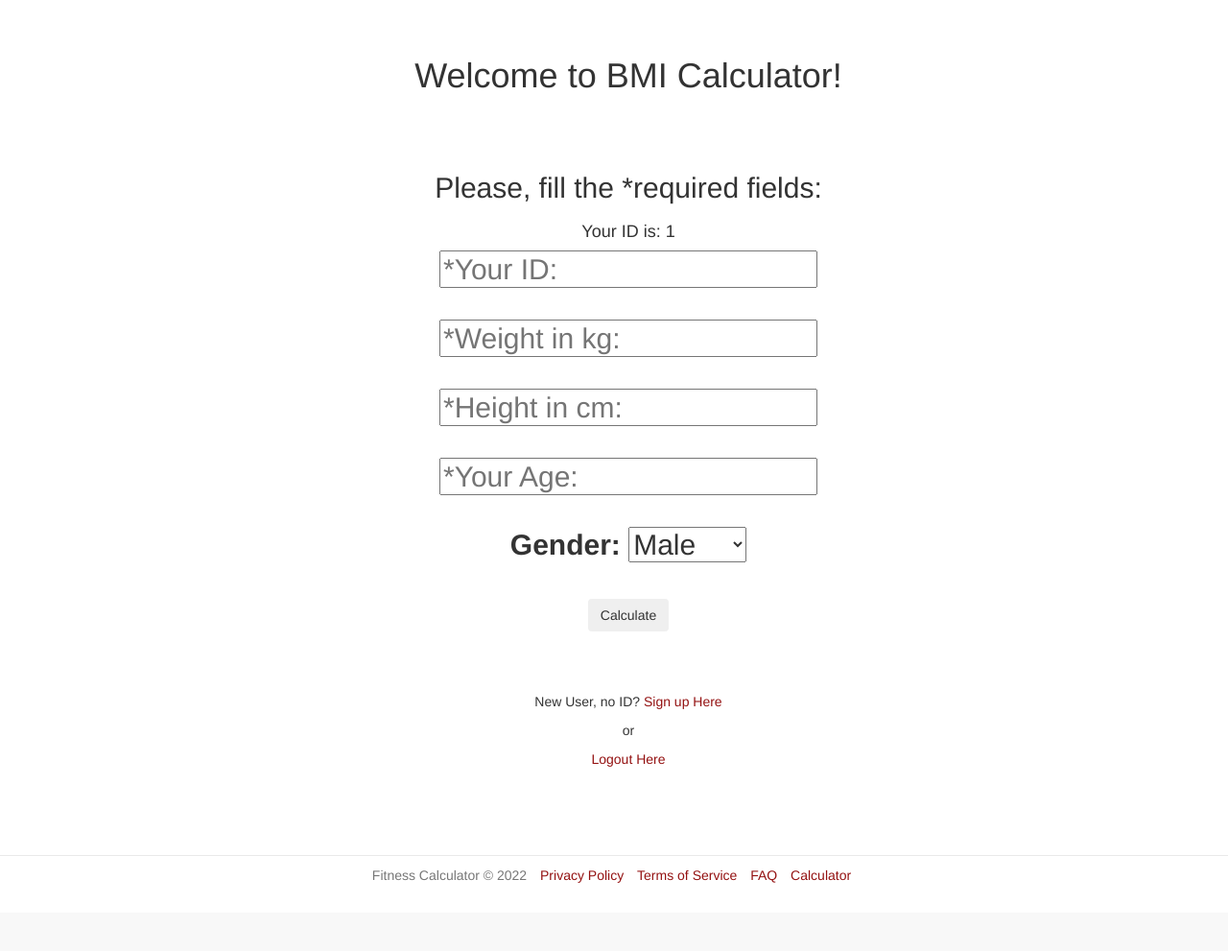
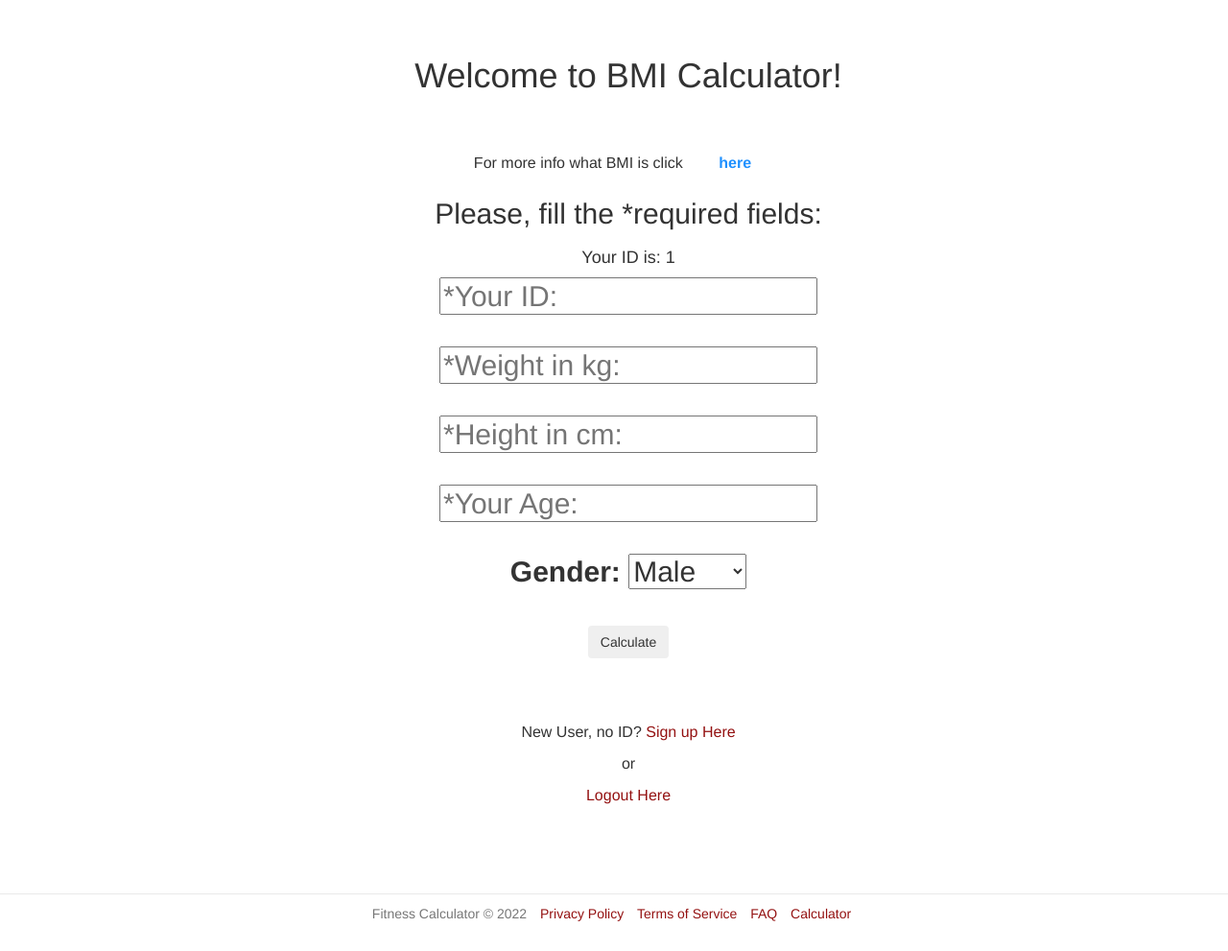
Before and after one commit to Krakensnv/fitnessapp, a Flask app: page /calculator in a window 1280 px wide. Shown: the part 51-1042 px from the top of the page at 96% size. Before the commit the page ends 971 px from the top, so only its background shows below. Run offline with Flask 2, Linux system fonts and the light colour scheme; a user stored in the database is signed in; some libraries are stand-ins or nearby versions.

Commit message:
Added pop-up info

```diff
--- a/main/blueprints/page/templates/calc/calculator.html
+++ b/main/blueprints/page/templates/calc/calculator.html
@@ -9,6 +9,32 @@
        <h1>Welcome to BMI Calculator!</h1>
       <h3 class="text-muted">
       </h3><br><br>
+                        <div style="height:auto!important;height:20px;border:1px ;font-size:16px;">For more info what BMI is click
+                    <label id="method" type="button" style="color:dodgerblue; width:100px;" onclick="let sta = document.getElementById('popTitle');
+                          let mod = document.getElementById('method');
+                          if(sta.style.display == 'none')
+                          {
+                          sta.style.display='';
+                          mod.innerText='close';
+                          mod.innerHTML='close';
+                          }
+                        else
+                          {
+                          sta.style.display='none';
+                          mod.innerText='here';
+                          mod.innerHTML='here';};">here
+
+                    </label>
+
+                    <div id="popTitle" visibility="hidden" style="display:none;">
+                        <pre style="word-break:break-all;width:510px;height:100px;color:dodgerblue;">
+Body mass index (BMI) is a measure of body fat based on your
+weight in relation to your height, and applies to most adult
+men and women aged 20 and over. For children and young people
+aged 2 to 18, the BMI calculation takes into account age
+and gender as well as height and weight.
+                            </pre>
+                    </div>
         <div class="header">
             <h2>Please, fill the *required fields:</h2>
         </div>
```
